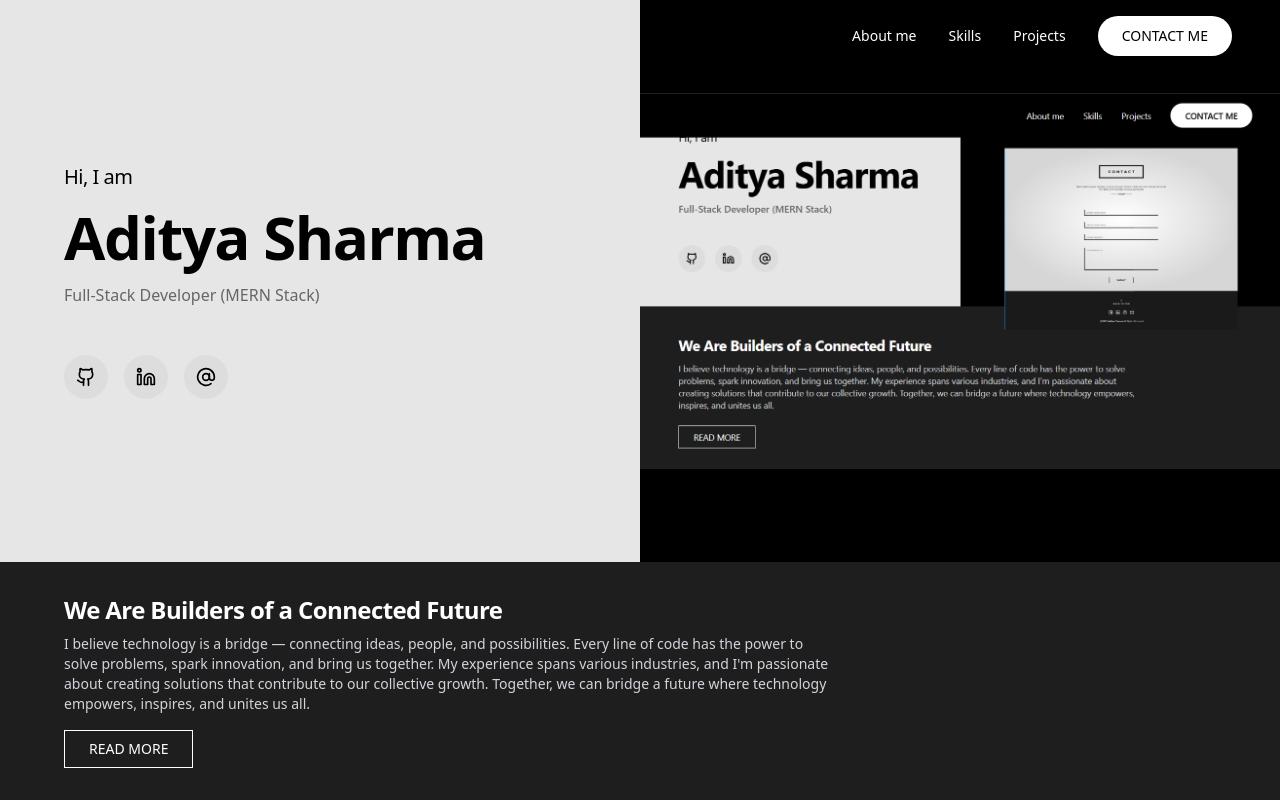
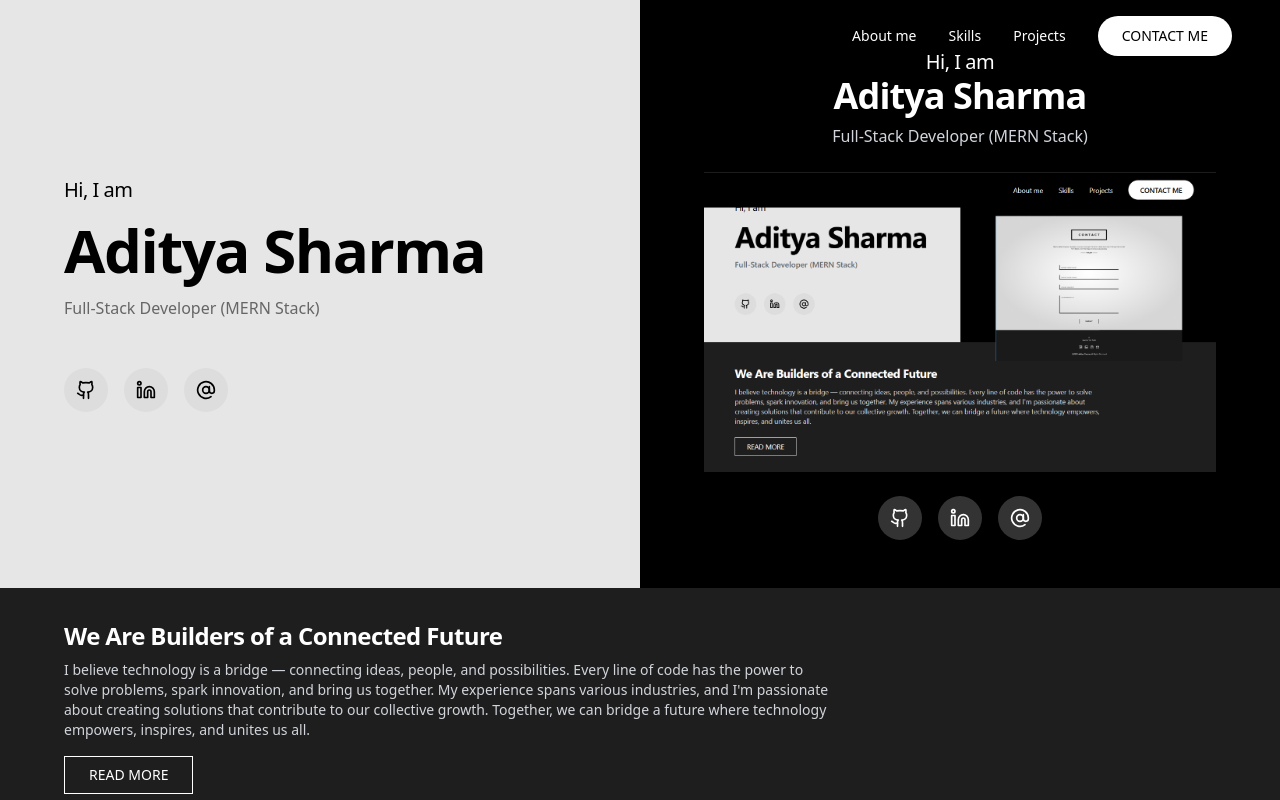
Before and after one commit to adityaaa009/Portfolio-Website, a React (Vite) app: page / in a window 1280 px wide. Shown: the top 800 px of the page. Built offline with nearby package versions, Linux system fonts and the light colour scheme.

Commit message:
Fix: Display image on the right
Refactor Hero component to display the profile image on the right side.

```diff
--- a/src/components/Hero.tsx
+++ b/src/components/Hero.tsx
@@ -39,13 +39,48 @@ export const Hero = () => {
           </div>
         </div>
 
-        {/* Right side - Black with image */}
-        <div className="w-1/2 bg-black relative flex items-center justify-center">
-          <img
-            src="/lovable-uploads/5497e637-0a3a-4a08-b3b5-ec4025859a75.png"
-            alt="Profile"
-            className="max-h-[80%] object-contain"
-          />
+        {/* Right side - Black with image and text */}
+        <div className="w-1/2 bg-black text-white">
+          <div className="h-full flex flex-col justify-center items-center px-10 py-12">
+            <div className="text-center mb-6">
+              <h2 className="text-xl font-normal">Hi, I am</h2>
+              <h1 className="text-4xl font-bold mb-2">Aditya Sharma</h1>
+              <p className="text-gray-300">Full-Stack Developer (MERN Stack)</p>
+            </div>
+
+            <div className="w-full flex justify-center">
+              <img
+                src="/lovable-uploads/5497e637-0a3a-4a08-b3b5-ec4025859a75.png"
+                alt="Profile"
+                className="max-h-[300px] object-contain"
+              />
+            </div>
+
+            <div className="flex space-x-4 mt-6">
+              <a
+                href="https://github.com"
+                target="_blank"
+                rel="noopener noreferrer"
+                className="bg-[#333] p-3 rounded-full hover:bg-[#444] transition-colors"
+              >
+                <Github size={20} />
+              </a>
+              <a
+                href="https://linkedin.com"
+                target="_blank"
+                rel="noopener noreferrer"
+                className="bg-[#333] p-3 rounded-full hover:bg-[#444] transition-colors"
+              >
+                <Linkedin size={20} />
+              </a>
+              <a
+                href="mailto:example@example.com"
+                className="bg-[#333] p-3 rounded-full hover:bg-[#444] transition-colors"
+              >
+                <AtSign size={20} />
+              </a>
+            </div>
+          </div>
         </div>
       </div>
 
```
